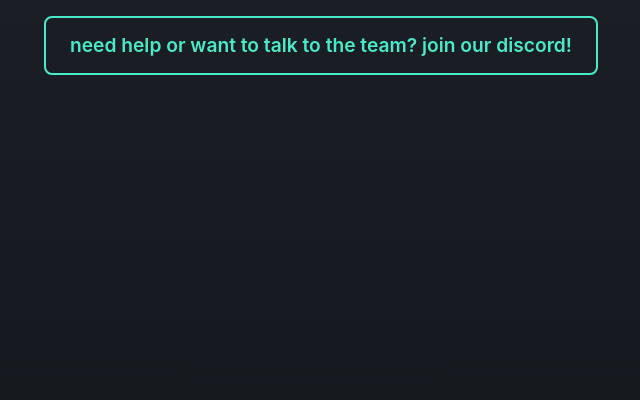
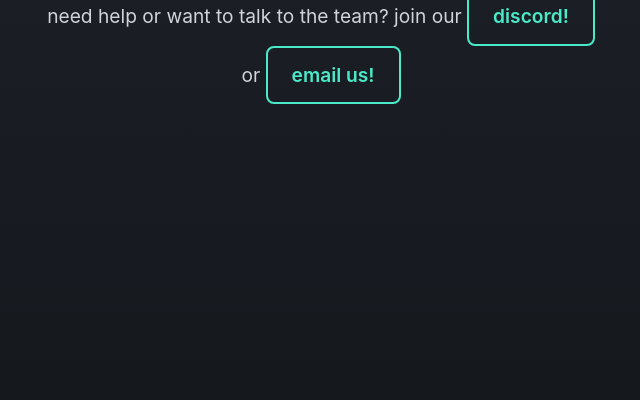
Before and after one commit to gardengames/StrangeGameSite, a plain HTML site: page support.html in a window 1280 px wide. Shown: the part 400-800 px from the top of the page, without its empty margins (319-959 px from the left). Drawn offline with Linux system fonts and the light colour scheme.

Commit message:
added support email

```diff
--- a/support.html
+++ b/support.html
@@ -64,9 +64,8 @@
 <body>
   <div class="container">
     <h1>need help?</h1>
-    <p><a href="https://discord.gg/swcHk3pq8Z" target="_blank">
-      need help or want to talk to the team? join our discord!
-    </a></p>
+    <p>need help or want to talk to the team? join our <a href="https://discord.gg/swcHk3pq8Z" target="_blank">discord!</a></p>
+    <p>or <a href="mailto:gerald@garden.games">email us!</a></p>
   </div>
 </body>
 </html>
```
